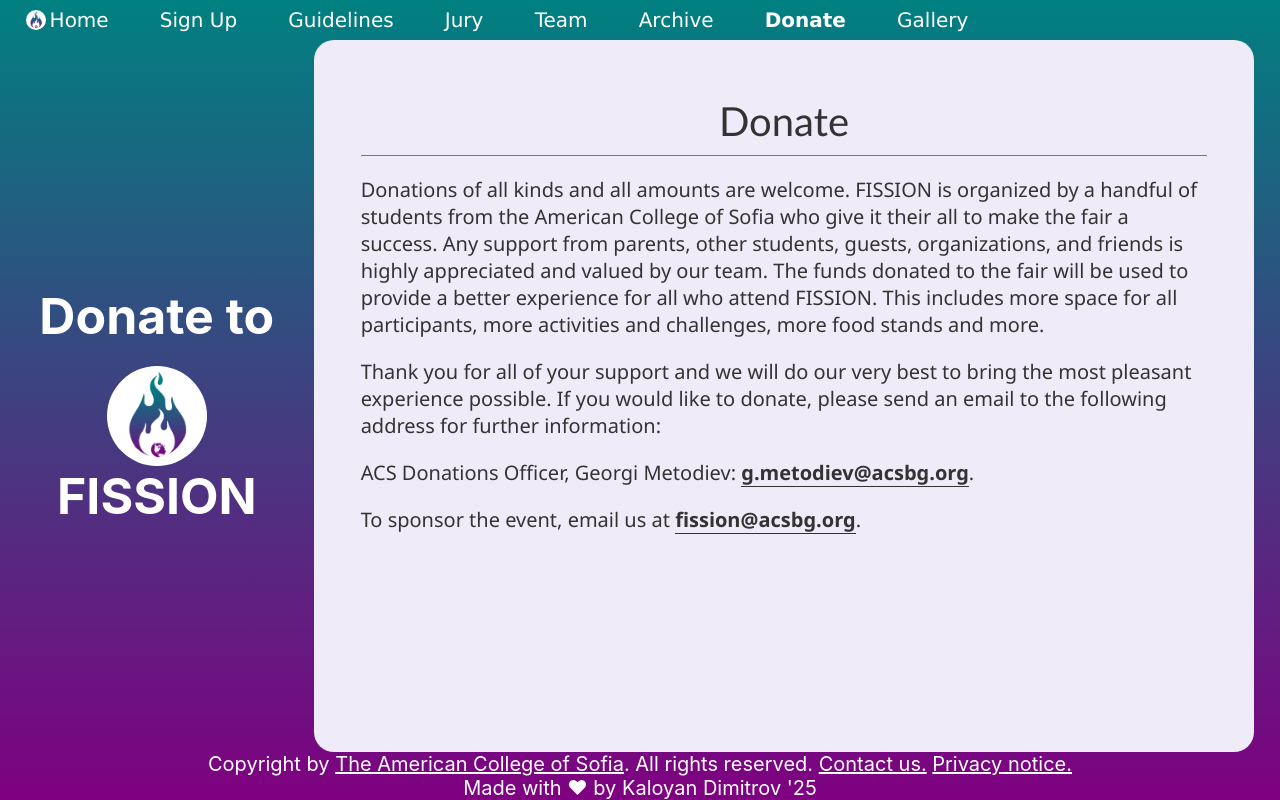
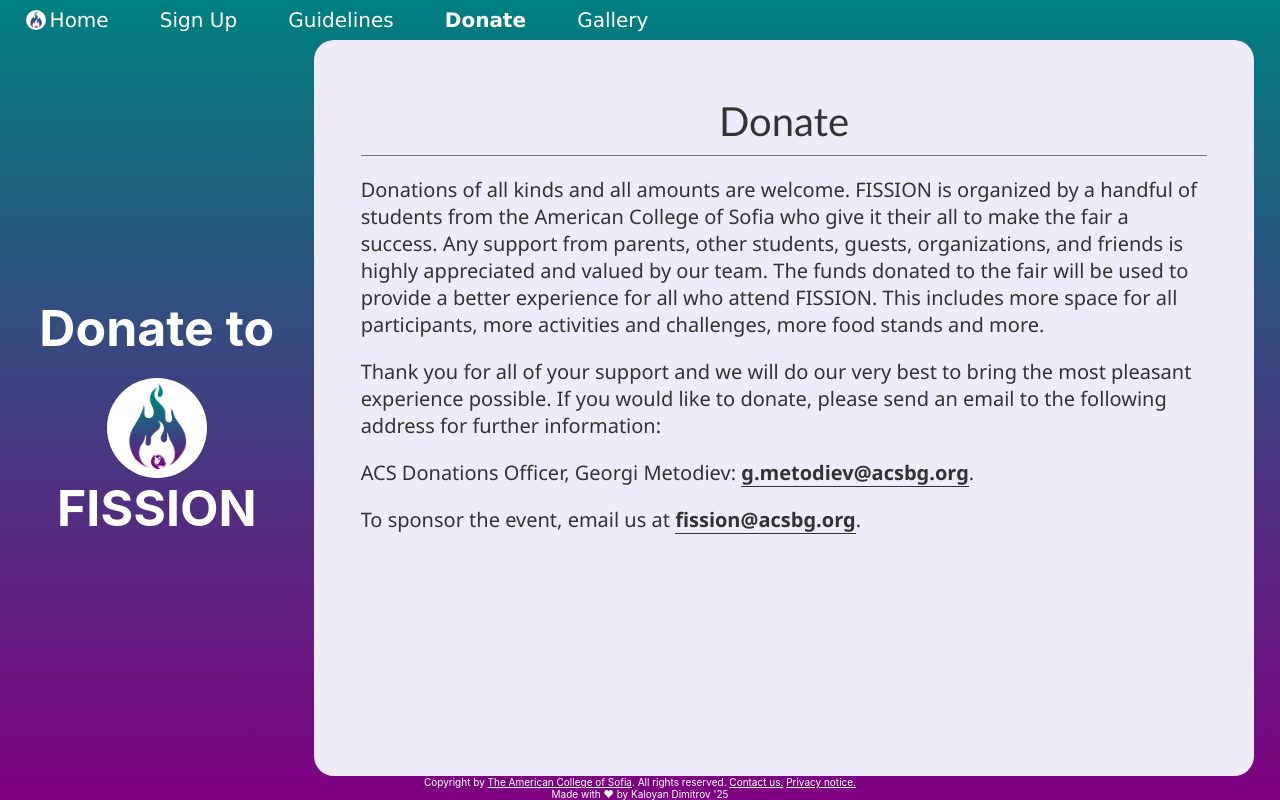
Before and after one commit to FreakyCoder/fission, a Next.js app: page /donate in a window 1280 px wide. Built offline with nearby package versions, Linux system fonts and the light colour scheme.

Commit message:
Prepared for first deployment.

```diff
--- a/components/Footer.js
+++ b/components/Footer.js
@@ -20,7 +20,9 @@
 					Privacy notice.
 				</a>
 			</span>
-			<p className={styles.text}>Made with ♥ by Kaloyan Dimitrov '25</p>
+			<p className={styles.text}>
+				Made with ♥ by Kaloyan Dimitrov &apos;25
+			</p>
 		</footer>
 	);
 }
--- a/components/NavBar.js
+++ b/components/NavBar.js
@@ -22,18 +22,6 @@
 		{
 			href: "/guidelines",
 			content: "Guidelines",
-		},
-		{
-			href: "/jury",
-			content: "Jury",
-		},
-		{
-			href: "/team",
-			content: "Team",
-		},
-		{
-			href: "/archive",
-			content: "Archive",
 		},
 		{
 			href: "/donate",
--- a/pages/api/hello.js
+++ /dev/null
@@ -1,5 +0,0 @@
-// Next.js API route support: https://nextjs.org/docs/api-routes/introduction
-
-export default function handler(req, res) {
-  res.status(200).json({ name: 'John Doe' })
-}
--- a/pages/gallery.js
+++ b/pages/gallery.js
@@ -43,7 +43,6 @@
 			.readdirSync(p)
 			.map((img) => getPlaiceholder(path.join("/images/gallery/" + img)))
 	);
-	console.log(images);
 	return {
 		props: { images },
 	};
--- a/styles/Footer.module.css
+++ b/styles/Footer.module.css
@@ -8,6 +8,7 @@
 	padding: 0 5%;
 	text-align: center;
 	align-self: flex-end;
+	font-size: 0.5em;
 }
 .link {
 	text-decoration: underline;
```
Also changed, not shown: futurePages/team.js (renamed from pages/team.js), 1 other file (tests, documents, lock files or other folders).
